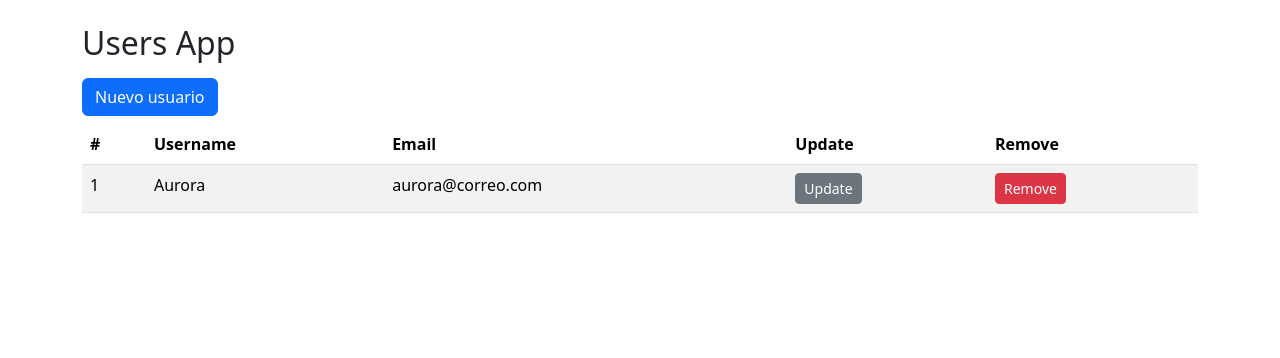
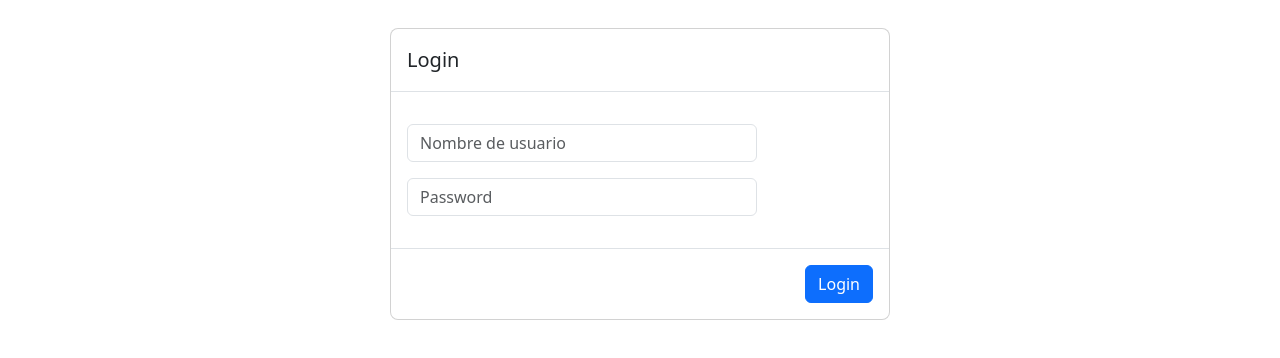
Before and after one commit to APoves/DAW-aprendizaje, a React (Vite) app in the folder UserHubLogin (React)/: page / in a window 1280 px wide. Shown: the top 358 px of the page. Built offline with nearby package versions, Linux system fonts and the light colour scheme.

Commit message:
add login page

```diff
--- /dev/null
+++ b/UserHubLogin (React)/src/auth/pages/LoginPage.jsx
@@ -0,0 +1,38 @@
+
+export const LoginPage = () => {
+
+
+    return (
+        <div className="modal" style={ { display: 'block' } }tabIndex="-1">
+            <div className="modal-dialog">
+                <div className="modal-content">
+                <div className="modal-header">
+                    <h5 className="modal-title">Login</h5>
+                </div>
+                <form>
+                    <div className="modal-body">
+                        <input
+                        className="form-control my-3 w-75"
+                        placeholder="Nombre de usuario"
+                        name="username"
+                        />
+                        <input
+                        className="form-control my-3 w-75"
+                        placeholder="Password"
+                        type="password"
+                        name="password"
+                        />
+                    </div>
+                    <div className="modal-footer">
+                        <button
+                        type="submit"
+                        className="btn btn-primary">
+                            Login
+                        </button>
+                    </div>
+                </form>
+                </div>
+            </div>
+        </div>
+    );
+}
--- a/UserHubLogin (React)/src/main.jsx
+++ b/UserHubLogin (React)/src/main.jsx
@@ -1,10 +1,13 @@
+import React from 'react'
+import ReactDOM from 'react-dom/client'
 import { StrictMode } from 'react'
 import { createRoot } from 'react-dom/client'
 import './styles.css'
 import { UsersApp } from './UsersApp.jsx'
+import { LoginPage } from './auth/pages/LoginPage.jsx'
 
 createRoot(document.getElementById('root')).render(
   <StrictMode>
-    <UsersApp />
+    <LoginPage />
   </StrictMode>,
 )
```
